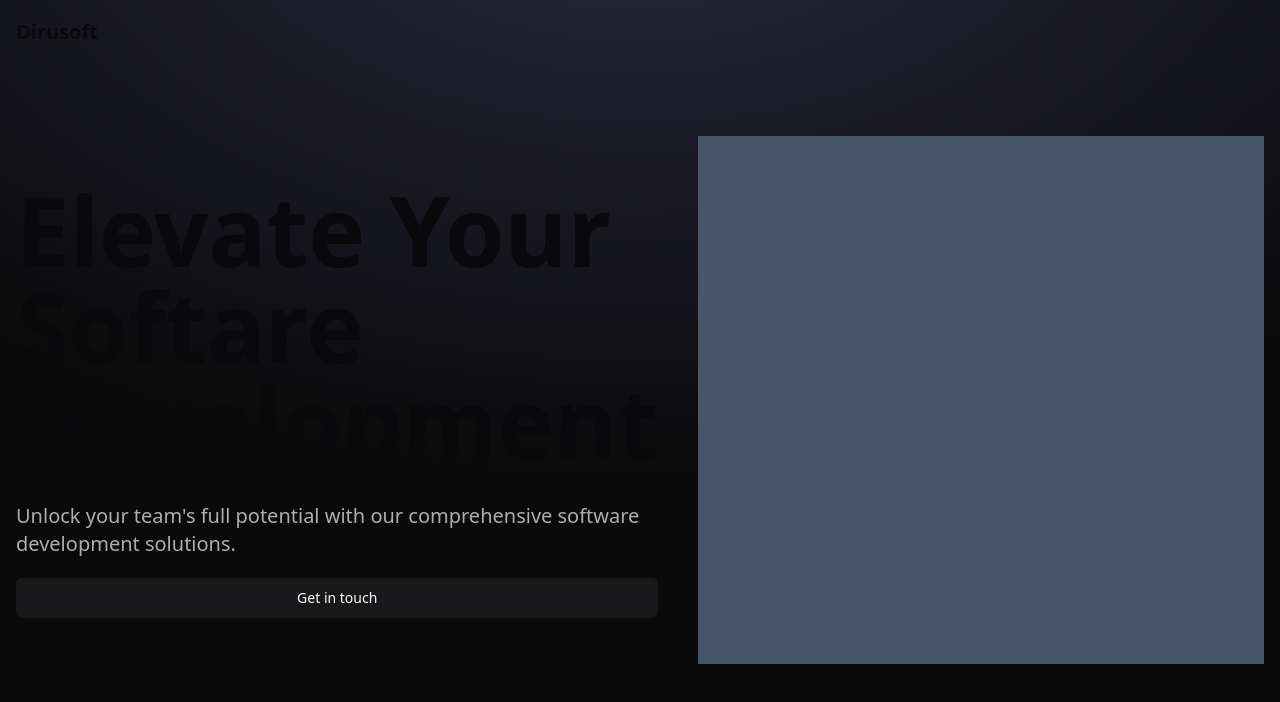
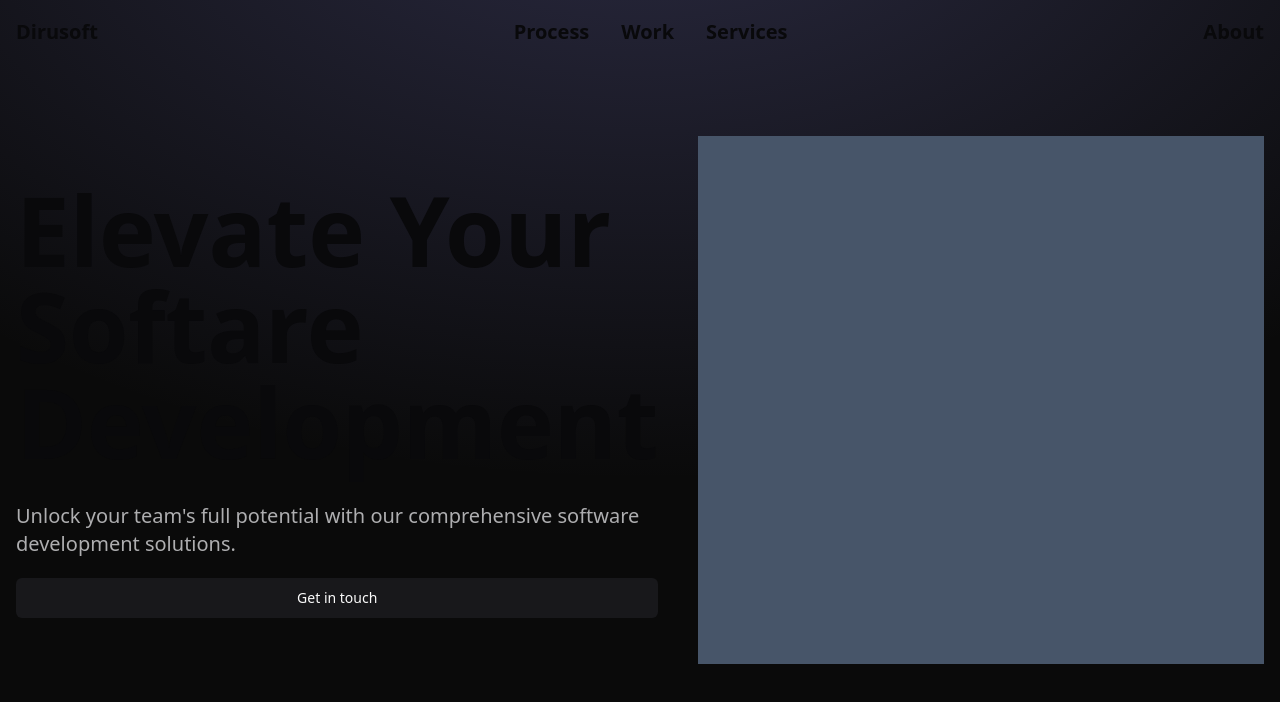
Before and after one commit to colidevs/com-dirusoft, a Next.js app: page / in a window 1280 px wide. Shown: the top 702 px of the page. Built offline with nearby package versions, Linux system fonts and the light colour scheme.

Commit message:
Implementacion del header

```diff
--- a/src/app/layout.tsx
+++ b/src/app/layout.tsx
@@ -13,8 +13,14 @@ export default function RootLayout({children}: {children: React.ReactNode}) {
   return (
     <html lang="en">
       <body className="container m-auto grid min-h-screen grid-rows-[auto,1fr,auto] bg-background bg-neutral-950 bg-[radial-gradient(ellipse_80%_80%_at_50%_-20%,rgba(120,119,198,0.3),rgba(255,255,255,0))] px-4 font-sans antialiased">
-        <header className="text-xl font-bold leading-[4rem]">
+        <header className="flex text-xl font-bold leading-[4rem]">
           <Link href="/">Dirusoft</Link>
+          <p className="flex-1 space-x-8 text-center">
+            <Link href="/">Process</Link>
+            <Link href="/">Work</Link>
+            <Link href="/">Services</Link>
+          </p>
+          <Link href="/">About</Link>
         </header>
         <main className="py-8">{children}</main>
         <footer className="text-center leading-[4rem] opacity-70">
```
